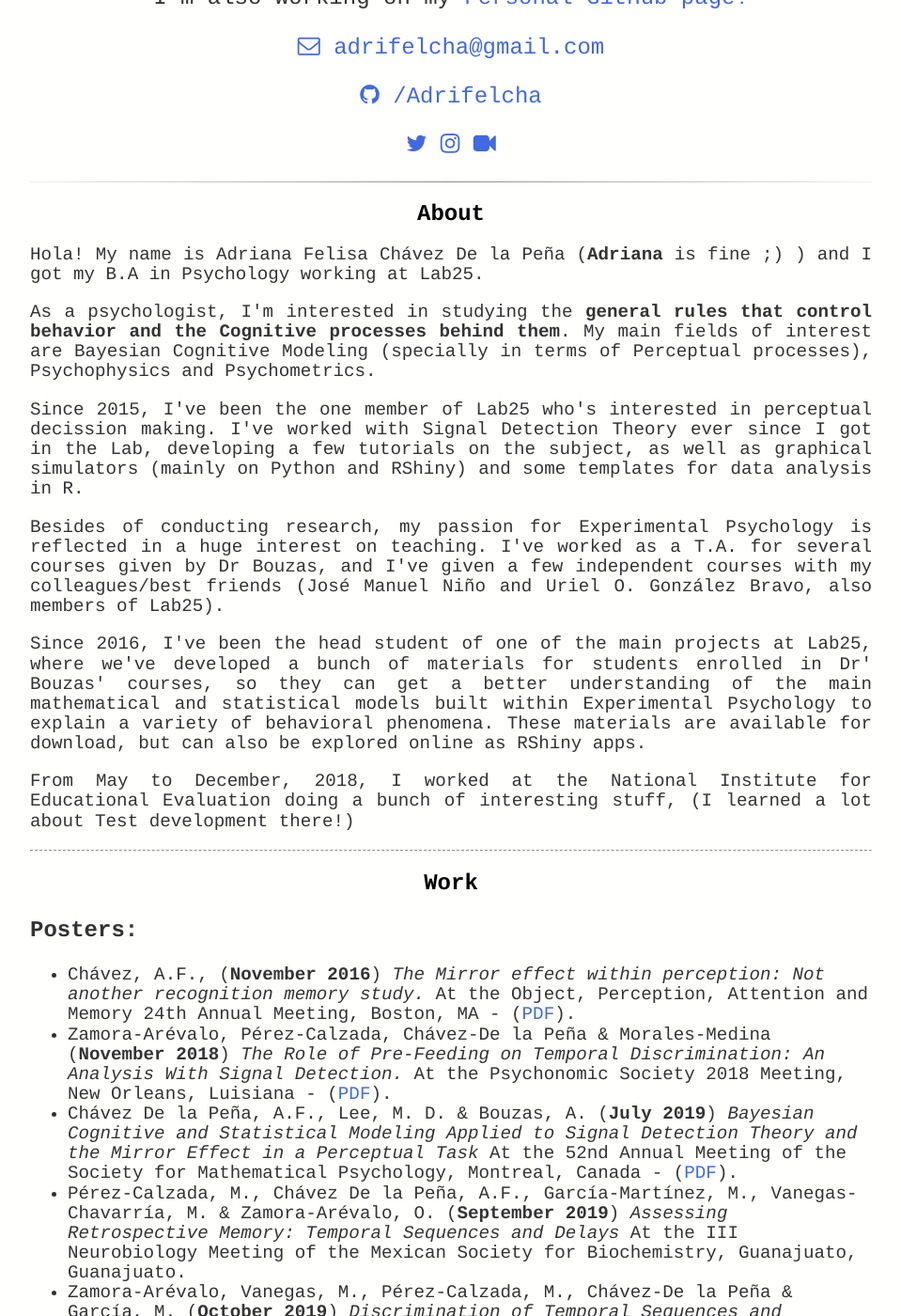
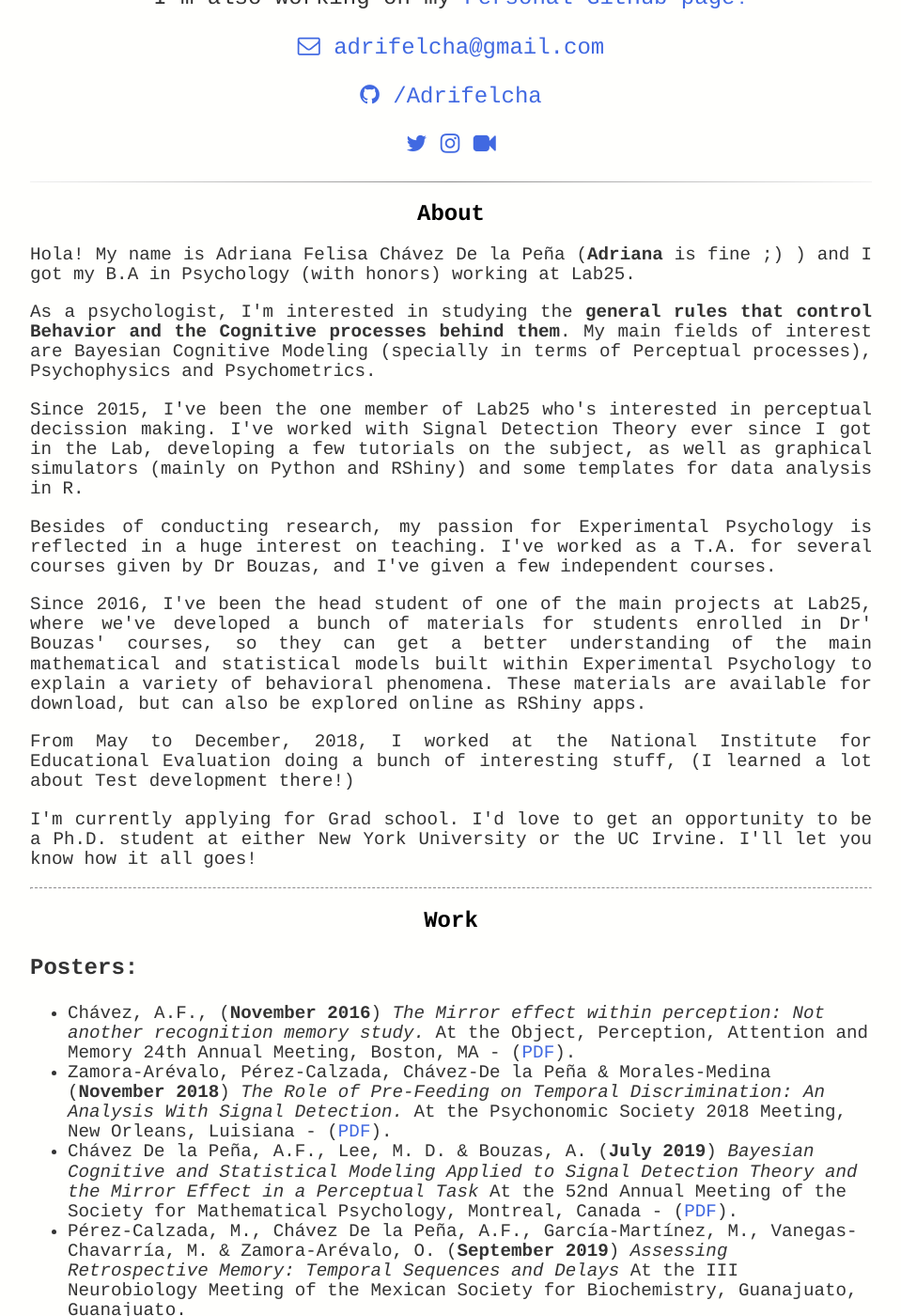
Before and after one commit to BouzasLab25/bouzaslab25.github.io, a Jekyll site: the page built from people/felisa.html, in a window 1280 px wide and 1400 px high, scrolled down 764 px. Shown: the whole window at 94% size, without its empty margins (160-1119 px from the left). Built offline with Jekyll 4.4.1, drawn with Linux system fonts in a browser that asks for light colours.

Commit message:
Update felisa.html

```diff
--- a/people/felisa.html
+++ b/people/felisa.html
@@ -30,17 +30,19 @@ title: Lab25 Adriana Felisa
 <hr class='style14'>
  <h2>About</h2>
 
-<p class='text'> Hola! My name is Adriana Felisa Chávez De la Peña (<b>Adriana</b> is fine ;) ) and I got my B.A in Psychology working at Lab25.</p>
+<p class='text'> Hola! My name is Adriana Felisa Chávez De la Peña (<b>Adriana</b> is fine ;) ) and I got my B.A in Psychology (with honors) working at Lab25.</p>
 
-<p class='text'>As a psychologist, I'm interested in studying the <b>general rules that control behavior and the Cognitive processes behind them</b>. My main fields of interest are Bayesian Cognitive Modeling (specially in terms of Perceptual processes), Psychophysics and Psychometrics.</p>
+<p class='text'>As a psychologist, I'm interested in studying the <b>general rules that control Behavior and the Cognitive processes behind them</b>. My main fields of interest are Bayesian Cognitive Modeling (specially in terms of Perceptual processes), Psychophysics and Psychometrics.</p>
 
 <p class='text'>Since 2015, I've been the one member of Lab25 who's interested in perceptual decission making. I've worked with Signal Detection Theory ever since I got in the Lab, developing a few tutorials on the subject, as well as graphical simulators (mainly on Python and RShiny) and some templates for data analysis in R.</p>
 
-<p class='text'>Besides of conducting research, my passion for Experimental Psychology is reflected in a huge interest on teaching. I've worked as a T.A. for several courses given by Dr Bouzas, and I've given a few independent courses with my colleagues/best friends (José Manuel Niño and Uriel O. González Bravo, also members of Lab25).</p>
+<p class='text'>Besides of conducting research, my passion for Experimental Psychology is reflected in a huge interest on teaching. I've worked as a T.A. for several courses given by Dr Bouzas, and I've given a few independent courses.</p>
 
 <p class='text'>Since 2016, I've been the head student of one of the main projects at Lab25, where we've developed a bunch of materials for students enrolled in Dr' Bouzas' courses,  so they can get a better understanding of the main mathematical and statistical models built within Experimental Psychology to explain a variety of behavioral phenomena. These materials are available for download, but can also be explored online as RShiny apps.</p>
 
 <p class='text'>From May to December, 2018, I worked at the National Institute for Educational Evaluation doing a bunch of interesting stuff, (I learned a lot about Test development there!)</p>
+
+<p class='text'>I'm currently applying for Grad school. I'd love to get an opportunity to be a Ph.D. student at either New York University or the UC Irvine. I'll let you know how it all goes!</p>
 
 <hr class='style9'>
  <h2>Work</h2>
```
